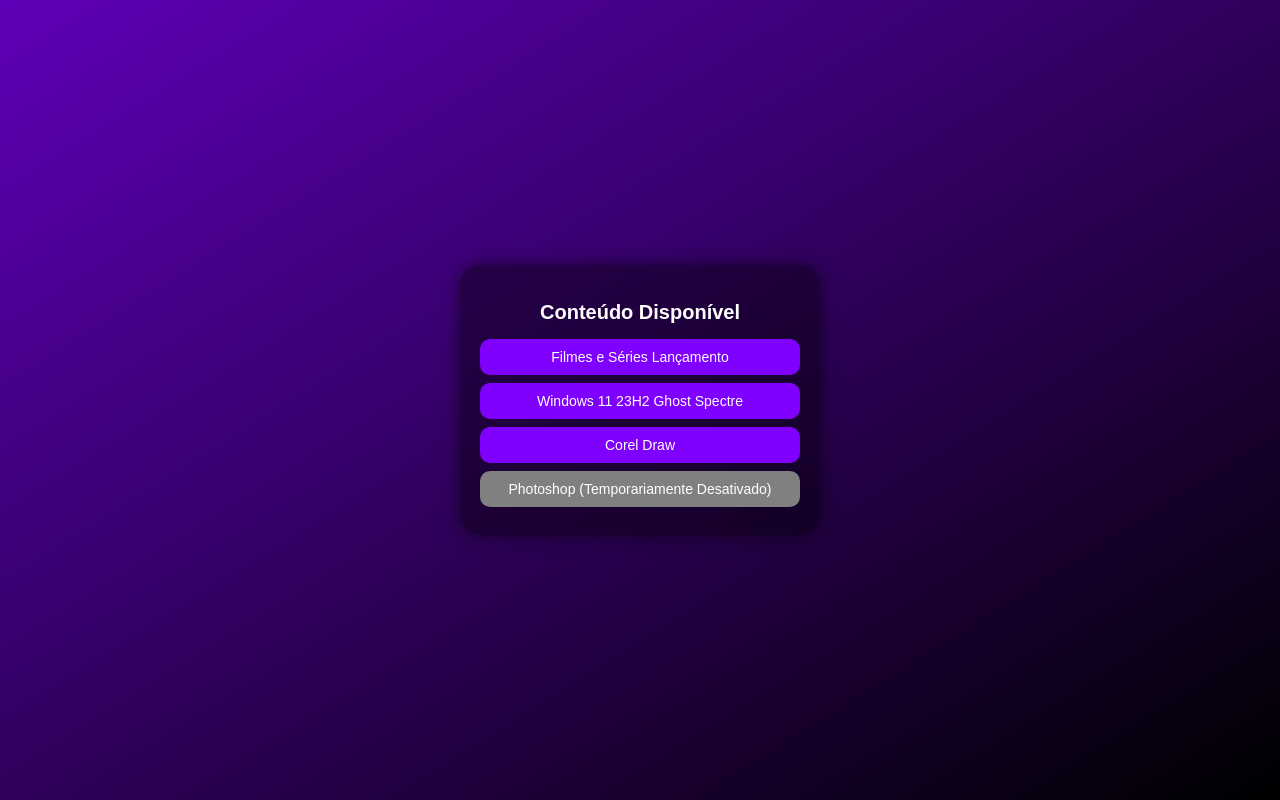
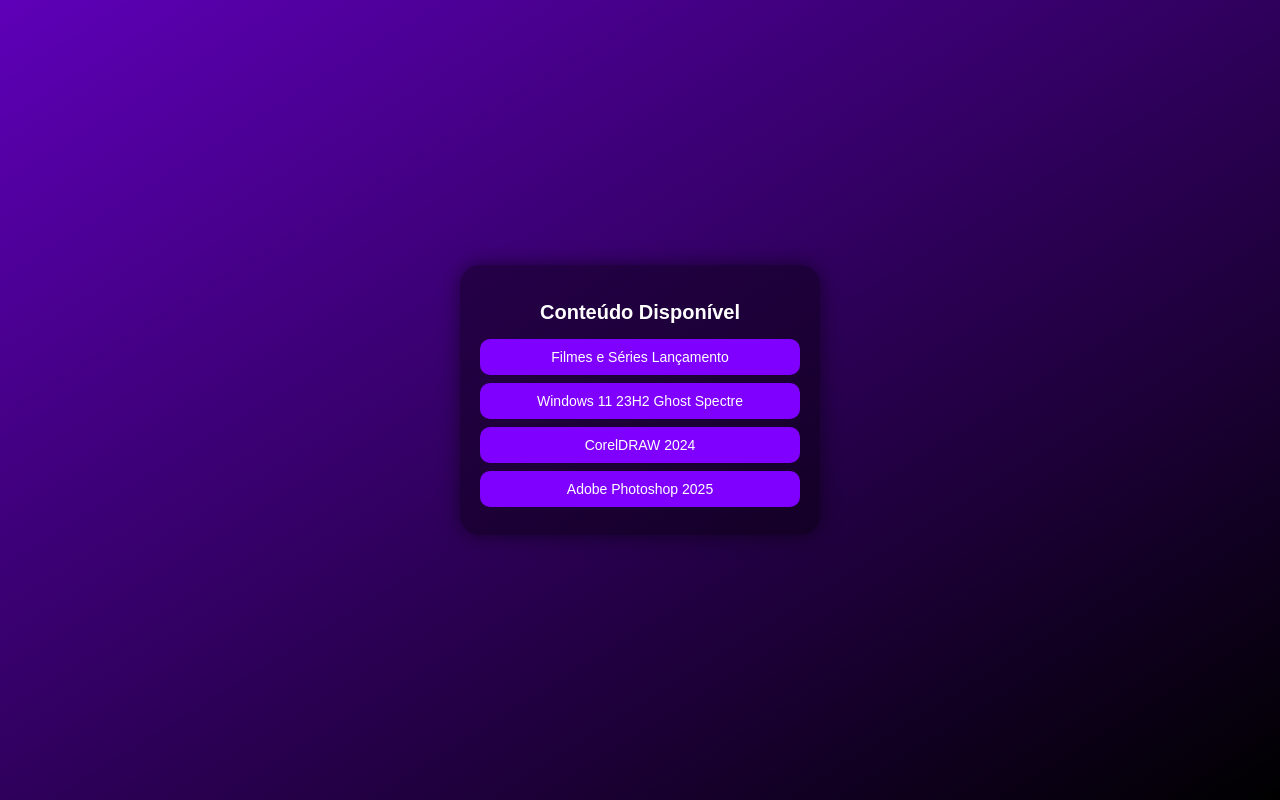
Before and after one commit to davierror404/test2-site, a plain HTML site: page index.html in a window 1280 px wide. Drawn offline with Linux system fonts and the light colour scheme.

Commit message:
Update index.html

```diff
--- a/index.html
+++ b/index.html
@@ -43,12 +43,6 @@
       font-size: 14px;
       max-width: 100%;
     }
-
-    .link-btn.desativado {
-      background: gray;
-      cursor: not-allowed;
-      pointer-events: none; /* Impede o clique no link desativado */
-    }
   </style>
 </head>
 <body>
@@ -57,8 +51,8 @@
 
     <a href="https://x.com/drivesdof" class="link-btn" target="_blank">Filmes e Séries Lançamento</a>
     <a href="https://ghostclouds.xyz/wp/w11-pro-23h2-22631/" class="link-btn" target="_blank">Windows 11 23H2 Ghost Spectre</a>
-    <a href="https://youtu.be/Ow2dHkT4sWg?si=sbJtU76lCBIwlFgq" class="link-btn" target="_blank">Corel Draw</a>
-    <div class="link-btn desativado">Photoshop (Temporariamente Desativado)</div>
+    <a href="https://youtu.be/Ow2dHkT4sWg?si=sbJtU76lCBIwlFgq" class="link-btn" target="_blank">CorelDRAW 2024</a>
+    <a href="https://drive.google.com/uc?export=download&id=1Es13vHfda-eBJnJ4hT7WmfibW_4vEc92" class="link-btn" target="_blank">Adobe Photoshop 2025</a>
   </div>
 </body>
 </html>
```
